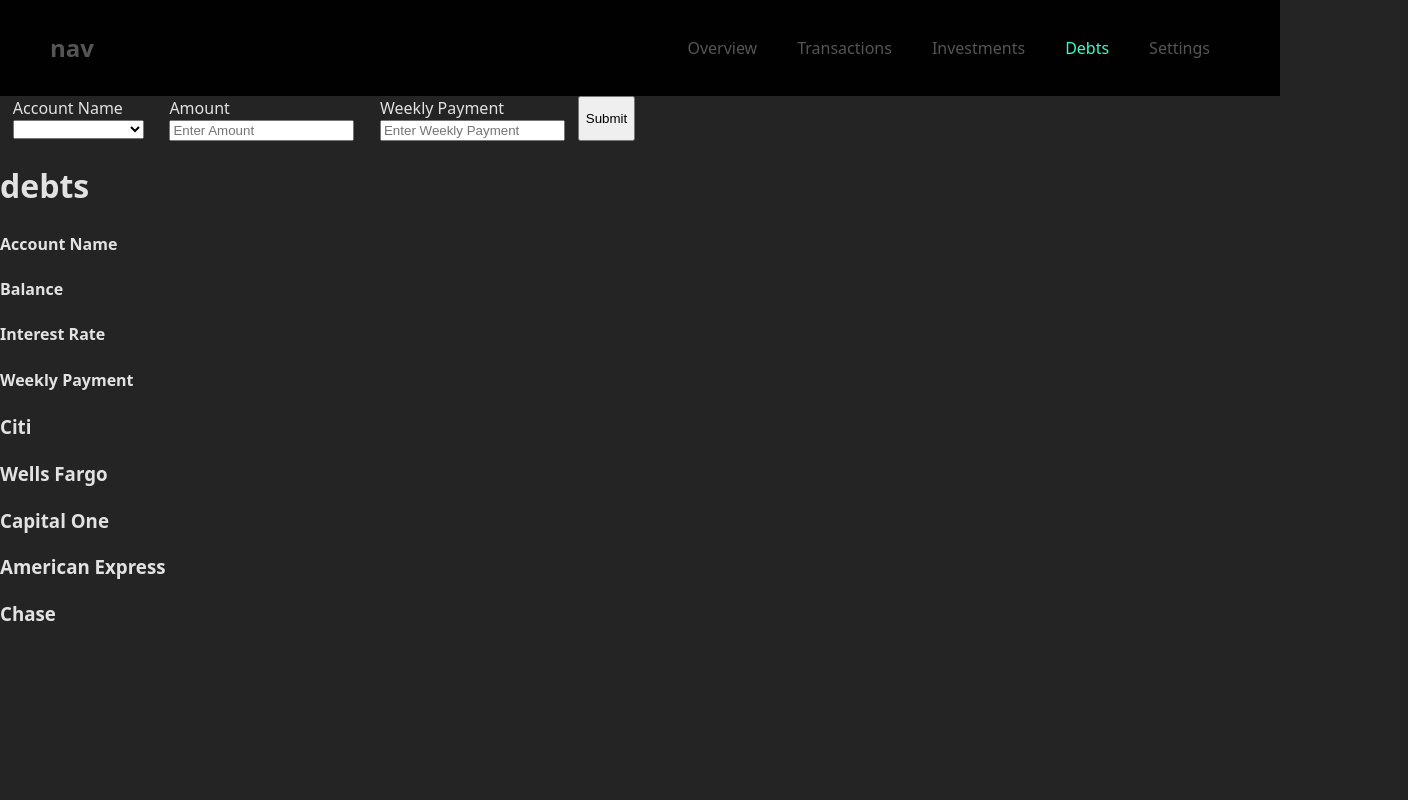
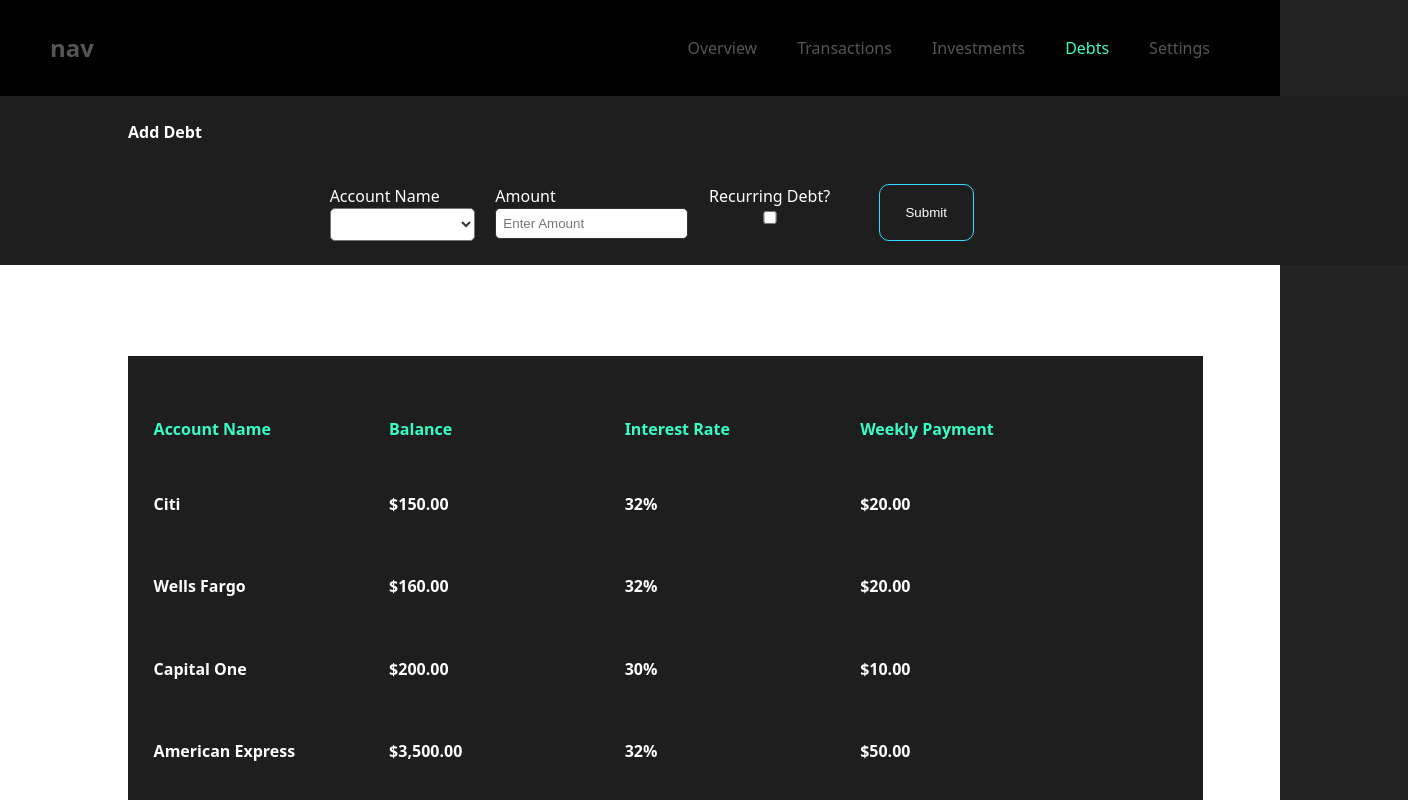
Before and after one commit to Bryang09/MERNfinance, a React (Vite) app in the folder frontend/: page /demo/debts in a window 1280 px wide. Shown: the top 800 px of the page, 1408 px wide, since content can reach past the window. Built offline with nearby package versions, Linux system fonts and the light colour scheme.

Commit message:
Added Styling + Adding Account Feature On Demo Debts

```diff
--- a/frontend/src/pages/Demo/DemoDebts.jsx
+++ b/frontend/src/pages/Demo/DemoDebts.jsx
@@ -13,29 +13,33 @@
   const [amount, setAmount] = useState("");
   const [interest, setInterst] = useState("");
   const [weeklyPayment, setWeeklyPayment] = useState("");
+  const [recurring, setRecurring] = useState(false);
 
-  console.log(debts);
-  console.log(account);
+  const formatter = new Intl.NumberFormat("en-US", {
+    style: "currency",
+    currency: "USD",
+  });
 
   function handleSubmit(e) {
     e.preventDefault();
-    // e.target.reset();
 
     const accName = account === "other" ? newDebt : account;
 
     const newDebtBalance = debts.map((debt) => {
+      const weekly = recurring ? parseInt(weeklyPayment) : 0;
       if (debt.account_name == account) {
         return {
           ...debt,
           balance: debt.balance + parseInt(amount),
+          weekly_payment: debt.weekly_payment + weekly,
         };
       } else return debt;
     });
-    setDebts(newDebtBalance);
+    setDebts(newDebtBalance.sort((a, b) => a.balance - b.balance));
 
     if (account == "other") {
       const debt = {
-        accName: accName,
+        account_name: accName,
         amount_paid: 0,
         balance: amount,
         interest,
@@ -47,12 +51,22 @@
     function newDebtAccount(debt) {
       setDebts([...debts, debt]);
     }
+
+    e.target.reset();
+    setAccount("");
+    setRecurring(false);
+    setNewDebt("");
   }
+
+  console.log(newDebt);
 
   return (
     <>
       <NavDemo />
       <div className="debts-container">
+        <div className="form-container">
+          <h4 id="add-debt">Add Debt</h4>
+
           <form onSubmit={handleSubmit}>
             <span>
               <label htmlFor="account">Account Name</label>
@@ -78,7 +92,14 @@
             {account === "other" && (
               <span>
                 <label htmlFor="newDebt">New Debt Name</label>
-              <input type="text" name="newDebt" id="newDebt" required />
+                <input
+                  type="text"
+                  name="newDebt"
+                  id="newDebt"
+                  required
+                  onChange={(e) => setNewDebt(e.target.value)}
+                  value={newDebt}
+                />
               </span>
             )}
             <span>
@@ -105,7 +126,17 @@
                 />
               </span>
             )}
+            <span>
+              <label htmlFor="recurring">Recurring Debt?</label>
+              <input
+                type="checkbox"
+                name="recurring"
+                id="recurring"
+                onChange={() => setRecurring(!recurring)}
+              />
+            </span>
 
+            {recurring && (
               <span>
                 <label htmlFor="payment">Weekly Payment</label>
                 <input
@@ -117,11 +148,15 @@
                   required
                 />
               </span>
+            )}
+
             <button>Submit</button>
           </form>
+        </div>
+
         <h1>debts</h1>
         <div className="results-container">
-          <div className="restults-headers">
+          <div className="results-headers">
             <h4>Account Name</h4>
             <h4>Balance</h4>
             <h4>Interest Rate</h4>
@@ -129,8 +164,11 @@
           </div>
           {debts.map((debt) => {
             return (
-              <div>
-                <h3>{debt.account_name}</h3>
+              <div className="results">
+                <h4>{debt.account_name}</h4>
+                <h4>{formatter.format(debt.balance)}</h4>
+                <h4>{debt.interest}%</h4>
+                <h4>{formatter.format(debt.weekly_payment)}</h4>
               </div>
             );
           })}
--- a/frontend/src/styles/demo/debts.scss
+++ b/frontend/src/styles/demo/debts.scss
@@ -1,8 +1,103 @@
+.form-container {
+  width: 90vw;
+  display: flex;
+  flex-direction: column;
+  margin: 0;
+  padding: 0 10vw 3vh 10vw;
+  background: #1e1e1e;
+  color: #fff;
+
+  #add-debt {
+    margin-bottom: 5vh;
+    margin-top: 3vh;
+    color: #fff;
+  }
+}
 form {
   display: flex;
+  color: #fff;
+  justify-content: center;
+  flex-wrap: wrap;
+  width: 90%;
+
   span {
     display: flex;
     flex-direction: column;
     margin: 0 1%;
   }
+
+  input {
+    color: #333;
+    background: #fff;
+    outline: none;
+    border: 1px solid #333;
+    border-radius: 5px;
+    padding: 7px;
+
+    &:focus {
+      border: 1px solid #2fdcff;
+    }
+  }
+
+  select {
+    background: #fff;
+    color: #333;
+    border-radius: 5px;
+    padding: 7px;
+
+    &:focus-visible {
+      outline: none;
+      border: 1px solid #2fdcff;
+    }
+  }
+
+  button {
+    border: 1px solid #2fdcff;
+    background-color: transparent;
+    color: #fff;
+    padding: 0 2vw;
+    cursor: pointer;
+    transition: 0.4s ease;
+    border-radius: 10px;
+    margin-left: 3vw;
+
+    &:hover {
+      background: #2fdcff;
+      color: #fff;
+    }
+  }
 }
+
+.debts-container {
+  background-color: #fff;
+  width: 100vw;
+  min-height: 100vh;
+}
+
+.results-container {
+  width: 80vw;
+  margin: 0 10%;
+  display: flex;
+  flex-direction: column;
+  background: #1e1e1e;
+  padding: 5vh 2vw;
+
+  .results-headers {
+    display: flex;
+
+    h4 {
+      width: 23%;
+      color: #35ffc6;
+    }
+  }
+  .results {
+    display: flex;
+    line-height: 2.5rem;
+    text-transform: capitalize;
+
+    h4 {
+      width: 23%;
+      color: #fff;
+    }
+  }
+}
```
Lines whose indentation alone changed are shown as unchanged.
